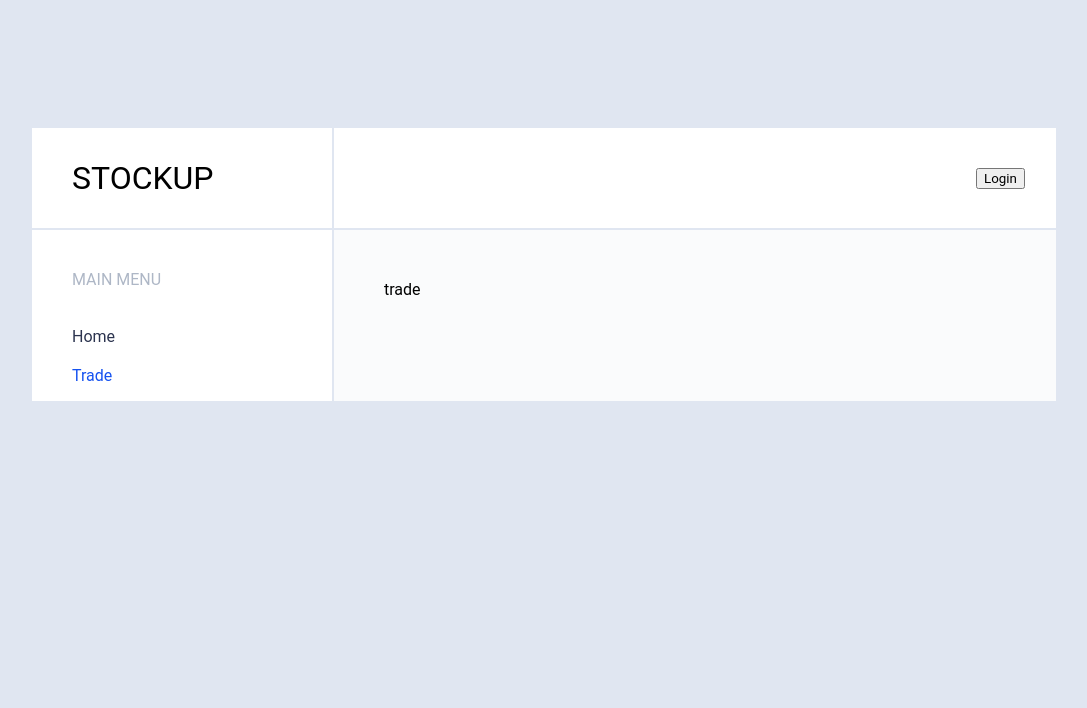
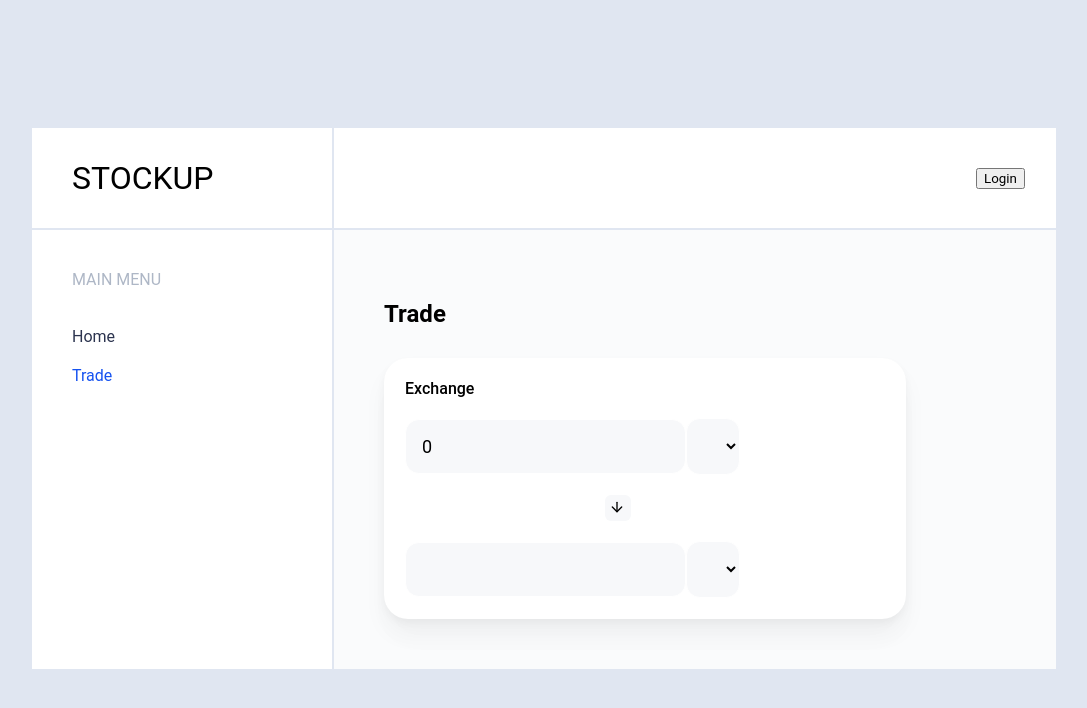
Before and after one commit to maksimovsyannikov/coinmena-task, a React app: page /trade in a window 1280 px wide. Shown: the top 708 px of the page, without its empty margins (96-1183 px from the left). Built offline with nearby package versions, Linux system fonts and the light colour scheme.

Commit message:
add exchange calculation

```diff
--- a/src/components/pages/Home/index.tsx
+++ b/src/components/pages/Home/index.tsx
@@ -1,6 +1,7 @@
 import React, { useEffect } from 'react';
 import styles from './styles.css';
 import { useDispatch, useSelector } from 'react-redux';
+import { useNavigate } from 'react-router-dom';
 import { assetsSelectors } from '../../../redux/selectors';
 import { actionsCreators } from '../../../redux/actions';
 import classNames from 'classnames/bind';
@@ -10,6 +11,7 @@ const cx = classNames.bind(styles);
 
 export const Home: React.FC = () => {
     const dispatch = useDispatch();
+    const navigate = useNavigate();
     const assets = useSelector(assetsSelectors.assets);
     const sortingField = useSelector(assetsSelectors.sortingField);
     const sortingOrder = useSelector(assetsSelectors.sortingOrder);
@@ -30,6 +32,11 @@ export const Home: React.FC = () => {
         // @ts-ignore
         dispatch(actionsCreators.loadAssets());
         dispatch(actionsCreators.resetSorting());
+    };
+
+    const openTradePage = (assetId: string) => {
+        dispatch(actionsCreators.setAssetFromId(assetId));
+        navigate('/trade');
     };
 
     const handleSortClick = (field: 'name' | 'price') => {
@@ -72,7 +79,7 @@ export const Home: React.FC = () => {
                             ${asset.priceInUsd.toFixed(2)}
                         </div>
                         <div className={cx('col', 'listCol')}>
-                            action
+                            <button onClick={(() => openTradePage(asset.id))}>trade</button>
                         </div>
                     </div>
                 )}
--- a/src/components/pages/Trade/index.tsx
+++ b/src/components/pages/Trade/index.tsx
@@ -1,9 +1,85 @@
-import React from 'react';
+import React, { ChangeEvent, useState } from 'react';
+import styles from './styles.css';
+import { useDispatch, useSelector } from 'react-redux';
+import { assetsSelectors, tradeSelectors } from '../../../redux/selectors';
+import { actionsCreators } from '../../../redux/actions';
 
 export const Trade: React.FC = () => {
+    const dispatch = useDispatch();
+
+    const assets = useSelector(assetsSelectors.assets);
+    const assetFromId = useSelector(tradeSelectors.assetFromId);
+    const assetToId = useSelector(tradeSelectors.assetToId);
+    const selectedAssetFromPriceInUsd = useSelector(tradeSelectors.selectedAssetFromPriceInUsd);
+    const selectedAssetToPriceInUsd = useSelector(tradeSelectors.selectedAssetToPriceInUsd);
+
+    const [fromAmountValue, setFromAmountValue] = useState('0');
+    const [fromAmount, setFromAmount] = useState(0);
+
+    const handleChangeFrom = (event: ChangeEvent<HTMLInputElement>) => {
+        const val = event.target.value;
+        if (val === '') {
+            setFromAmountValue('');
+            setFromAmount(0);
+        } else {
+            if (/^\d+\.?\d*$/.test(val)) {
+                setFromAmountValue(val);
+                setFromAmount(parseFloat(val));
+            }
+        }
+    };
+
+    const handleSelectChange = (event: ChangeEvent<HTMLSelectElement>) => {
+        dispatch(actionsCreators.setAssetFromId(event.target.value));
+    };
+
+    const handleSelectChangeTo = (event: ChangeEvent<HTMLSelectElement>) => {
+        dispatch(actionsCreators.setAssetToId(event.target.value));
+    };
+
+    // assume that first we sell asset to usd
+    const usdBySellingFromAsset = selectedAssetFromPriceInUsd !== undefined
+        ? fromAmount * selectedAssetFromPriceInUsd
+        : undefined;
+
+    // then use this usd to buy second asset
+    const targetAssetsAfterSellingInitialAsset = (selectedAssetToPriceInUsd !== undefined && usdBySellingFromAsset !== undefined)
+        ? (usdBySellingFromAsset / selectedAssetToPriceInUsd).toFixed(2)
+        : '';
+
     return (
-        <div>
-            trade
-        </div>
+        <>
+            <h2>Trade</h2>
+            <div className={styles.wrapper}>
+                <h3>Exchange</h3>
+
+                <div className={styles.row}>
+                    <input type="text" value={fromAmountValue} onChange={handleChangeFrom} />
+                    <select name="from" value={assetFromId} onChange={handleSelectChange}>
+                        {assets.map((asset) =>
+                            <option value={asset.id} key={asset.id}>{asset.name}</option>
+                        )}
+                    </select>
+                </div>
+                <div>
+                    {usdBySellingFromAsset !== undefined &&
+                        <>{usdBySellingFromAsset.toFixed(2)} $</>
+                    }
+                </div>
+
+                <div className={styles.arrow}>
+                    <svg xmlns="http://www.w3.org/2000/svg" width="16" height="16" viewBox="0 0 24 24" fill="none" stroke="#000000" stroke-width="2" stroke-linecap="round" stroke-linejoin="round"><line x1="12" y1="5" x2="12" y2="19"></line><polyline points="19 12 12 19 5 12"></polyline></svg>
+                </div>
+                <div className={styles.row}>
+                    <input type="text" value={targetAssetsAfterSellingInitialAsset} disabled />
+                    <select name="from" value={assetToId} onChange={handleSelectChangeTo}>
+                        <option value="" key='empty'></option>
+                        {assets.map((asset) =>
+                            <option value={asset.id} key={asset.id}>{asset.name}</option>
+                        )}
+                    </select>
+                </div>
+            </div>
+        </>
     );
 };
--- a/src/components/pages/Trade/styles.css
+++ b/src/components/pages/Trade/styles.css
@@ -0,0 +1,52 @@
+.title {
+    font-size: 24px;
+}
+
+.wrapper {
+    position: relative;
+    width: 480px;
+    background: white;
+    border-radius: 24px;
+    border: 1px solid transparent;
+    margin-top: 30px;
+    padding: 20px;
+    box-shadow: rgb(0 0 0 / 1%) 0 0 1px, rgb(0 0 0 / 4%) 0 4px 8px, rgb(0 0 0 / 4%) 0 16px 24px, rgb(0 0 0 / 1%) 0 24px 32px;
+}
+
+.wrapper h3 {
+    margin: 0;
+    font-weight: 500;
+    font-size: 16px;
+}
+
+.wrapper h4 {
+    margin: 10px 0;
+    font-weight: 500;
+    font-size: 16px;
+}
+
+input, select {
+    padding: 16px;
+    font-size: 18px;
+    border-radius: 14px;
+    border: 1px solid rgb(255, 255, 255);
+    background-color: rgb(247, 248, 250);
+}
+
+input:hover, select:hover {
+    border: 1px solid rgb(206, 208, 217);
+}
+
+.row {
+    margin-top: 20px;
+}
+.arrow {
+    padding: 4px;
+    border-radius: 6px;
+    height: 18px;
+    width: 18px;
+    position: relative;
+    background-color: rgb(247, 248, 250);
+    left: 200px;
+    margin-top: 20px;
+}
--- a/src/redux/actions.ts
+++ b/src/redux/actions.ts
@@ -40,7 +40,15 @@ type Actions = {
     }
     resetSorting: {
         type: constants.RESET_SORTING;
-    }
+    },
+    setAssetFromId: {
+        type: constants.SET_ASSET_FROM_ID;
+        payload: string;
+    },
+    setAssetToId: {
+        type: constants.SET_ASSET_TO_ID;
+        payload: string;
+    },
 };
 
 const actionsCreators = {
@@ -67,6 +75,12 @@ const actionsCreators = {
     ),
     setSorting: (payload: {field: 'name' | 'price', order: 'asc' | 'desc'}): Actions['setSorting'] => (
         { type: constants.SET_SORTING, payload }
+    ),
+    setAssetFromId: (payload: string): Actions['setAssetFromId'] => (
+        { type: constants.SET_ASSET_FROM_ID, payload }
+    ),
+    setAssetToId: (payload: string): Actions['setAssetToId'] => (
+        { type: constants.SET_ASSET_TO_ID, payload }
     ),
     login: (email: string, password: string) => (dispatch: Dispatch) => {
         loginRequest(email, password).then((loginResult) => {
--- a/src/redux/constants.ts
+++ b/src/redux/constants.ts
@@ -7,6 +7,8 @@ const enum constants {
     CLEAR_ASSETS = 'assets/clear',
     SET_SORTING = 'assets/sorting/set',
     RESET_SORTING = 'assets/sorting/reset',
+    SET_ASSET_FROM_ID = 'assets/set/from',
+    SET_ASSET_TO_ID = 'assets/set/to',
 }
 
 export { constants };
--- a/src/redux/rootReducer.ts
+++ b/src/redux/rootReducer.ts
@@ -80,6 +80,10 @@ const defaultState: IState = {
         //         priceInUsd: 0.06920674202107609,
         //     },
         // ],
+    },
+    trade: {
+        assetFromId: '',
+        assetToId: '',
     },
 };
 
@@ -172,6 +176,22 @@ const rootReducer = (state: IState = defaultState, action: RootAction): IState =
                 },
             };
         }
+        case constants.SET_ASSET_FROM_ID:
+            return {
+                ...state,
+                trade: {
+                    ...state.trade,
+                    assetFromId: action.payload,
+                },
+            };
+        case constants.SET_ASSET_TO_ID:
+            return {
+                ...state,
+                trade: {
+                    ...state.trade,
+                    assetToId: action.payload,
+                },
+            };
         default:
             return state;
     }
--- a/src/redux/selectors.ts
+++ b/src/redux/selectors.ts
@@ -16,4 +16,17 @@ const assetsSelectors = {
     sortingOrder: (state: IState) => state.assets.sorting.order,
 };
 
-export { userSelectors, uiSelectors, assetsSelectors };
+const tradeSelectors = {
+    assetFromId: (state: IState) => state.trade.assetFromId,
+    assetToId: (state: IState) => state.trade.assetToId,
+    selectedAssetFromPriceInUsd: (state: IState) => {
+        const asset = state.assets.items.find((asset) => asset.id === state.trade.assetFromId);
+        return asset ? asset.priceInUsd : undefined;
+    },
+    selectedAssetToPriceInUsd: (state: IState) => {
+        const asset = state.assets.items.find((asset) => asset.id === state.trade.assetToId);
+        return asset ? asset.priceInUsd : undefined;
+    },
+};
+
+export { userSelectors, uiSelectors, assetsSelectors, tradeSelectors };
--- a/src/redux/types.h.ts
+++ b/src/redux/types.h.ts
@@ -15,6 +15,10 @@ interface IState {
             order: 'asc' | 'desc' | 'none',
         }
     }
+    trade: {
+        assetFromId: string;
+        assetToId: string;
+    }
 }
 
 interface IAsset {
```
